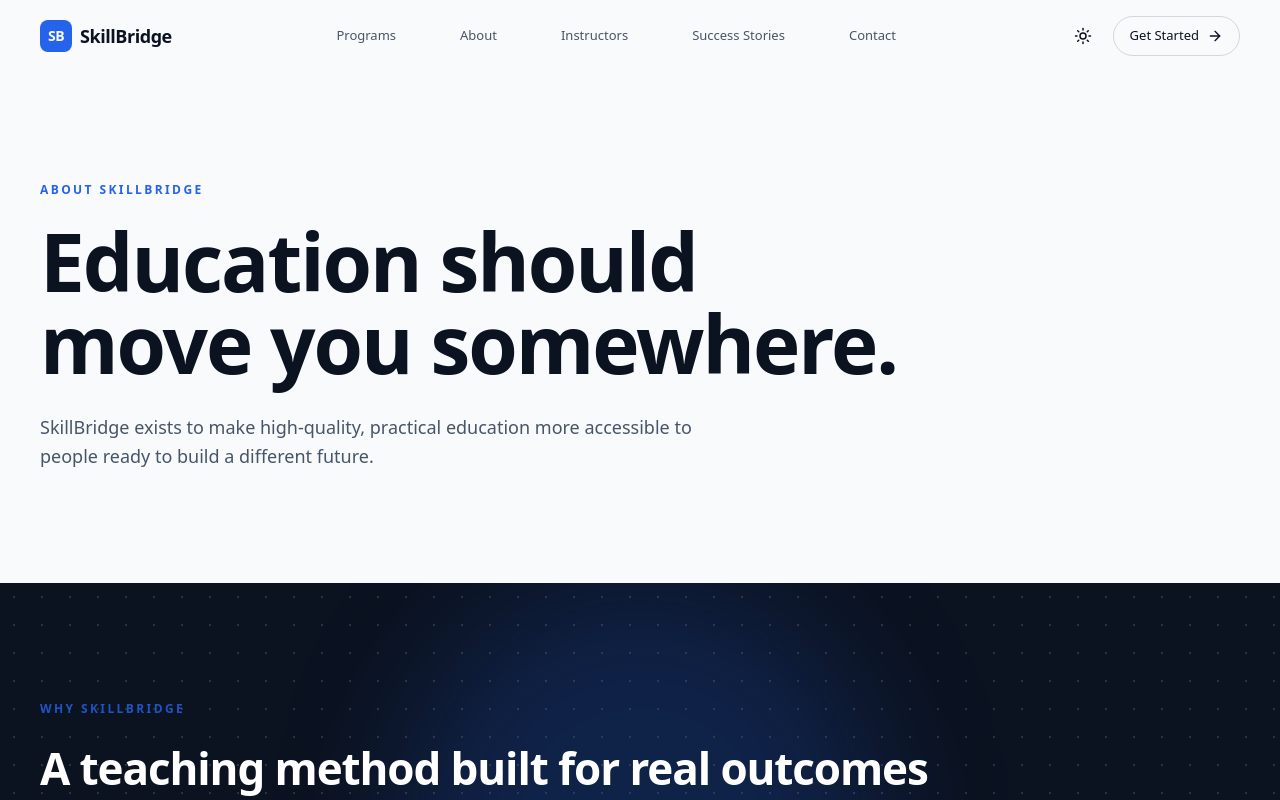
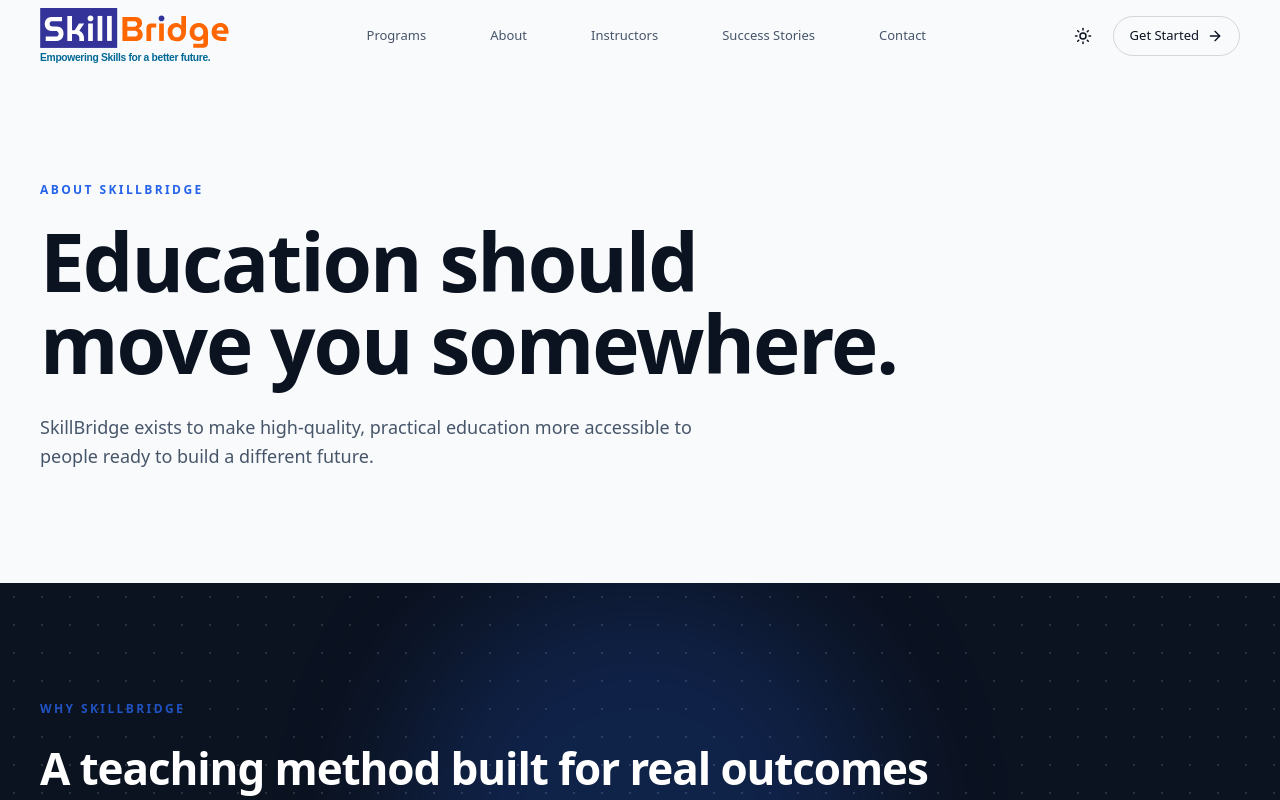
Before and after one commit to SiamIslamSagor/skillbridgee, a Next.js app: page /about in a window 1280 px wide. Shown: the top 800 px of the page. Built offline with nearby package versions, Linux system fonts and the light colour scheme.

Commit message:
added reveal animaiton

```diff
--- a/src/components/layout/navbar.tsx
+++ b/src/components/layout/navbar.tsx
@@ -14,6 +14,7 @@ import { navLinks } from "@/lib/data";
 import { Container } from "@/components/ui/container";
 import { Button, IconButton } from "@/components/ui/button";
 import { ThemeToggle } from "@/components/ui/theme-toggle";
+import { Logo } from "./preloader";
 
 const EASE = [0.22, 1, 0.36, 1] as const;
 
@@ -45,10 +46,7 @@ export function Navbar() {
               href="/"
               className="flex items-center gap-2 text-lg font-semibold tracking-tight text-foreground"
             >
-              <span className="flex size-8 items-center justify-center rounded-lg bg-primary text-sm font-bold text-primary-foreground">
-                SB
-              </span>
-              SkillBridge
+              <Logo/>
             </Link>
 
             <ul className="hidden items-center gap-8 md:flex">
--- a/src/components/layout/preloader.tsx
+++ b/src/components/layout/preloader.tsx
@@ -51,12 +51,7 @@ export function Preloader() {
                 ease: EASE,
               }}
             >
-              <span className="flex size-10 items-center justify-center rounded-lg bg-primary text-base font-bold text-primary-foreground">
-                SB
-              </span>
-              <span className="text-xl font-semibold tracking-tight text-white">
-                SkillBridge
-              </span>
+              <Logo />
             </motion.div>
             <div className="h-px w-40 overflow-hidden bg-white/10">
               <motion.div
@@ -72,3 +67,159 @@ export function Preloader() {
     </AnimatePresence>
   );
 }
+
+export const Logo = () => {
+  return (
+    <div className="min-w-48 ">
+      <svg
+        version="1.1"
+        id="Layer_1"
+        xmlns="http://www.w3.org/2000/svg"
+        xmlnsXlink="http://www.w3.org/1999/xlink"
+        x="0px"
+        y="0px"
+        viewBox="0 0 249.02 71.98"
+        xmlSpace="preserve"
+      >
+        <g>
+          <rect x="0.22" y="0" width="99.88" height="51.79" fill="#333399" />
+
+          <path
+            fill="#FFFFFF"
+            d="M7.37,42.69V37.1h13.32c0.65,0,1.24-0.16,1.78-0.49c0.53-0.33,0.96-0.76,1.29-1.31
+          c0.33-0.55,0.49-1.15,0.49-1.8c0-0.68-0.16-1.29-0.49-1.84c-0.33-0.55-0.75-0.98-1.29-1.31
+          c-0.53-0.33-1.13-0.49-1.78-0.49h-5.19c-1.75,0-3.33-0.36-4.75-1.07c-1.42-0.71-2.55-1.74-3.4-3.09
+          c-0.85-1.35-1.26-2.97-1.26-4.86c0-1.86,0.4-3.48,1.2-4.86c0.8-1.38,1.88-2.45,3.24-3.22
+          c1.36-0.77,2.87-1.16,4.53-1.16h13.49v5.59H15.67c-0.59,0-1.14,0.16-1.64,0.47
+          c-0.5,0.31-0.9,0.72-1.18,1.22c-0.28,0.5-0.42,1.06-0.42,1.68c0,0.62,0.14,1.18,0.42,1.69
+          c0.28,0.5,0.68,0.9,1.18,1.2c0.5,0.3,1.05,0.44,1.64,0.44h5.37c1.92,0,3.59,0.37,5.01,1.11
+          c1.42,0.74,2.52,1.77,3.31,3.11c0.78,1.33,1.17,2.88,1.17,4.66c0,2.1-0.4,3.89-1.22,5.37
+          c-0.81,1.48-1.91,2.61-3.28,3.37c-1.38,0.77-2.89,1.16-4.55,1.16H7.37z"
+          />
+
+          <path
+            fill="#FFFFFF"
+            d="M35.42,42.69v-32.4h6.08v18.42h3.6l5.46-8.66h6.66L51,29.64
+          c1.92,0.79,3.42,2.02,4.48,3.68s1.6,3.51,1.6,5.55v3.82H51v-3.82
+          c0-0.91-0.23-1.75-0.69-2.51c-0.46-0.75-1.06-1.35-1.8-1.8
+          c-0.74-0.45-1.57-0.67-2.49-0.67H41.5v8.79H35.42z"
+          />
+
+          <path
+            fill="#FFFFFF"
+            d="M65.47,17.35c-1.04,0-1.93-0.38-2.69-1.13c-0.75-0.75-1.13-1.65-1.13-2.68
+          s0.38-1.93,1.13-2.68c0.76-0.76,1.65-1.13,2.69-1.13c1.03,0,1.93,0.38,2.68,1.13
+          c0.76,0.75,1.13,1.65,1.13,2.68s-0.38,1.93-1.13,2.68
+          C67.4,16.97,66.51,17.35,65.47,17.35z
+          M62.41,42.69V20.05h6.12v22.64H62.41z"
+          />
+
+          <path fill="#FFFFFF" d="M74.71,42.69v-32.4h6.08v32.4H74.71z" />
+
+          <path fill="#FFFFFF" d="M87,42.69v-32.4h6.08v32.4H87z" />
+
+          <path
+            fill="#FF6600"
+            d="M106.92,42.69V11.62h17.44c1.48,0,2.82,0.33,4.02,1c1.2,0.66,2.16,1.59,2.89,2.77
+          s1.09,2.59,1.09,4.22c0,1.04-0.21,2.02-0.62,2.95c-0.42,0.93-0.98,1.73-1.69,2.42
+          c-0.71,0.68-1.54,1.21-2.49,1.6c1.09,0.35,2.06,0.92,2.91,1.71
+          c0.84,0.79,1.51,1.71,2,2.75c0.49,1.05,0.73,2.18,0.73,3.4
+          c0,1.66-0.38,3.11-1.13,4.35c-0.76,1.24-1.75,2.21-2.99,2.89
+          c-1.24,0.68-2.63,1.02-4.17,1.02H106.92z
+          M113.26,24.23h9.23c0.65,0,1.24-0.16,1.78-0.47
+          c0.53-0.31,0.95-0.73,1.26-1.26c0.31-0.53,0.47-1.12,0.47-1.77
+          c0-0.65-0.16-1.24-0.47-1.78s-0.73-0.95-1.26-1.26
+          c-0.53-0.31-1.13-0.47-1.78-0.47h-9.23V24.23z
+          M113.26,37.1h9.81c0.71,0,1.35-0.17,1.91-0.51
+          c0.56-0.34,1.02-0.8,1.35-1.37c0.34-0.58,0.51-1.21,0.51-1.89
+          c0-0.71-0.17-1.35-0.51-1.91c-0.34-0.56-0.79-1.02-1.35-1.35
+          c-0.56-0.34-1.2-0.51-1.91-0.51h-9.81V37.1z"
+          />
+
+          <path
+            fill="#FF6600"
+            d="M138.08,42.69v-16.2c0-2.01,0.57-3.59,1.71-4.73
+          c1.14-1.14,2.72-1.71,4.73-1.71h6.26v5.19h-5.19
+          c-0.39,0-0.72,0.13-1,0.4c-0.28,0.26-0.42,0.61-0.42,1.02v16.02H138.08z"
+          />
+
+          <path fill="#FF6600" d="M154.55,20.05v22.64h6.1V20.05H154.55z" />
+
+          <path
+            fill="#333399"
+            d="M161.43,13.54c0,1.04-0.37,1.92-1.15,2.66
+          c-0.74,0.78-1.63,1.15-2.66,1.15s-1.96-0.37-2.7-1.15
+          c-0.74-0.74-1.11-1.63-1.11-2.66s0.37-1.96,1.11-2.7
+          c0.74-0.74,1.66-1.15,2.7-1.15s1.92,0.41,2.66,1.15
+          C161.06,11.58,161.43,12.5,161.43,13.54z"
+          />
+
+          <path
+            fill="#FF6600"
+            d="M177.45,43.22c-1.9,0-3.59-0.3-5.08-0.91
+          c-1.5-0.61-2.75-1.47-3.75-2.58c-1-1.11-1.77-2.41-2.31-3.91
+          c-0.53-1.5-0.8-3.13-0.8-4.91c0-2.25,0.45-4.23,1.35-5.93
+          c0.9-1.7,2.17-3.04,3.82-4.02c1.64-0.98,3.56-1.46,5.75-1.46
+          c0.95,0,1.86,0.13,2.73,0.4c0.87,0.27,1.66,0.65,2.37,1.16
+          c0.71,0.5,1.29,1.09,1.73,1.78h0.05V10.29h6.08v20.64
+          c0,2.49-0.49,4.65-1.46,6.5c-0.98,1.85-2.36,3.28-4.13,4.28
+          C182.02,42.72,179.91,43.22,177.45,43.22z
+          M177.45,38.03c1.21,0,2.25-0.3,3.11-0.89
+          c0.86-0.59,1.51-1.39,1.98-2.4c0.46-1,0.69-2.13,0.69-3.37
+          c0-1.24-0.23-2.36-0.69-3.37c-0.46-1-1.12-1.8-1.98-2.4
+          c-0.86-0.59-1.9-0.89-3.11-0.89c-1.18,0-2.21,0.3-3.09,0.89
+          c-0.87,0.59-1.54,1.39-2,2.4c-0.46,1.01-0.69,2.13-0.69,3.37
+          c0,1.24,0.23,2.37,0.69,3.37c0.46,1.01,1.12,1.81,2,2.4
+          C175.24,37.74,176.27,38.03,177.45,38.03z"
+          />
+
+          <path
+            fill="#FF6600"
+            d="M198.8,51.7v-5.19h11.63c0.42,0,0.75-0.14,1.02-0.42
+          c0.27-0.28,0.4-0.61,0.4-1v-5.55h-0.05c-0.68,0.77-1.38,1.39-2.08,1.86
+          c-0.71,0.47-1.47,0.82-2.29,1.04c-0.81,0.22-1.71,0.34-2.69,0.34
+          c-2.01,0-3.82-0.48-5.44-1.44c-1.61-0.96-2.89-2.32-3.84-4.06
+          c-0.95-1.74-1.42-3.78-1.42-6.08c0-2.19,0.47-4.17,1.4-5.93
+          c0.93-1.76,2.29-3.16,4.06-4.19c1.77-1.04,3.93-1.55,6.48-1.55
+          c2.45,0,4.57,0.5,6.35,1.51c1.77,1,3.15,2.43,4.13,4.26
+          c0.98,1.84,1.46,4.01,1.46,6.53v13.45c0,1.98-0.57,3.55-1.71,4.7
+          c-1.14,1.16-2.72,1.73-4.73,1.73H198.8z
+          M205.99,37.59c1.21,0,2.25-0.28,3.11-0.84
+          c0.86-0.56,1.51-1.31,1.98-2.24c0.46-0.93,0.69-1.98,0.69-3.13
+          c0-1.24-0.23-2.36-0.69-3.37c-0.46-1-1.12-1.8-1.98-2.4
+          c-0.86-0.59-1.9-0.89-3.11-0.89c-1.18,0-2.21,0.29-3.09,0.86
+          c-0.87,0.57-1.54,1.35-2,2.33c-0.46,0.98-0.69,2.07-0.69,3.29
+          c0,1.18,0.23,2.25,0.69,3.22c0.46,0.96,1.12,1.73,2,2.31
+          C203.78,37.3,204.81,37.59,205.99,37.59z"
+          />
+
+          <path
+            fill="#FF6600"
+            d="M235.34,42.69c-2.58,0-4.82-0.49-6.73-1.49
+          c-1.91-0.99-3.39-2.34-4.44-4.06c-1.05-1.72-1.58-3.64-1.58-5.77
+          c0-2.4,0.49-4.48,1.47-6.26c0.98-1.78,2.31-3.15,4-4.13
+          c1.68-0.98,3.59-1.46,5.73-1.46c2.54,0,4.61,0.53,6.19,1.6
+          c1.58,1.07,2.75,2.49,3.48,4.28c0.74,1.79,1.11,3.78,1.11,5.97
+          c0,0.3-0.02,0.64-0.05,1.05c-0.03,0.4-0.07,0.7-0.13,0.91h-15.31
+          c0.24,0.92,0.64,1.69,1.22,2.31c0.58,0.62,1.3,1.09,2.17,1.4
+          s1.86,0.46,2.95,0.46h6.3v5.19H235.34z
+          M229.03,29.24h9.45c-0.06-0.56-0.16-1.08-0.31-1.58
+          c-0.15-0.48-0.35-0.92-0.62-1.31c-0.27-0.38-0.58-0.71-0.93-0.98
+          c-0.35-0.27-0.77-0.48-1.24-0.62c-0.47-0.15-0.99-0.22-1.55-0.22
+          c-0.74,0-1.4,0.13-1.98,0.4c-0.58,0.26-1.06,0.62-1.44,1.07
+          c-0.39,0.44-0.69,0.95-0.91,1.51C229.28,28.07,229.12,28.65,229.03,29.24z"
+          />
+
+          <text
+            transform="matrix(0.9775 0 0 1 0 69.1074)"
+            fill="#006895"
+            fontFamily="ArialMT, Arial, sans-serif"
+            fontSize="13.6944px"
+          >
+            Empowering Skills for a better future.
+          </text>
+        </g>
+      </svg>
+    </div>
+  );
+};
```
